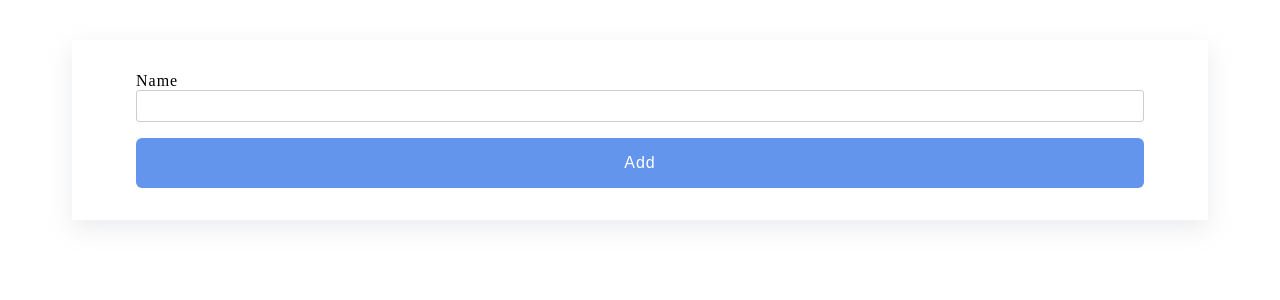
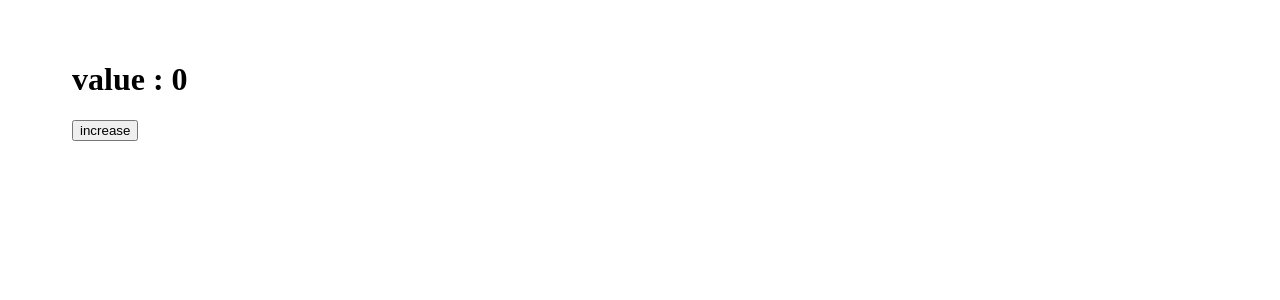
Before and after one commit to miawithcode/react-advance, a React (Vite) app: page / in a window 1280 px wide. Shown: the top 300 px of the page. Built offline with nearby package versions, Linux system fonts and the light colour scheme.

Commit message:
feat: useRef avoid function after initial render

```diff
--- a/src/App.jsx
+++ b/src/App.jsx
@@ -1,4 +1,4 @@
-import Project from "./project/06-useRef/UncontrolledInput"
+import Project from "./project/06-useRef/AvoidFunctionality"
 
 function App() {
 
--- /dev/null
+++ b/src/project/06-useRef/AvoidFunctionality.jsx
@@ -0,0 +1,25 @@
+import { useEffect, useRef, useState } from "react";
+
+
+const AvoidFunctionality = () => {
+  const [value, setValue] = useState(0);
+  const isMounted = useRef(false);
+
+  useEffect(() => {
+    if(!isMounted.current) {
+      isMounted.current = true;
+      return;
+    }
+    console.log('re-render');
+  }, [value])
+
+  return (
+    <div>
+      <h1>value : {value}</h1>
+      <button onClick={() => setValue(value + 1)}>
+        increase
+      </button>
+    </div>
+  );
+};
+export default AvoidFunctionality;
```
Also changed, not shown: 1 other file (tests, documents, lock files or other folders).
